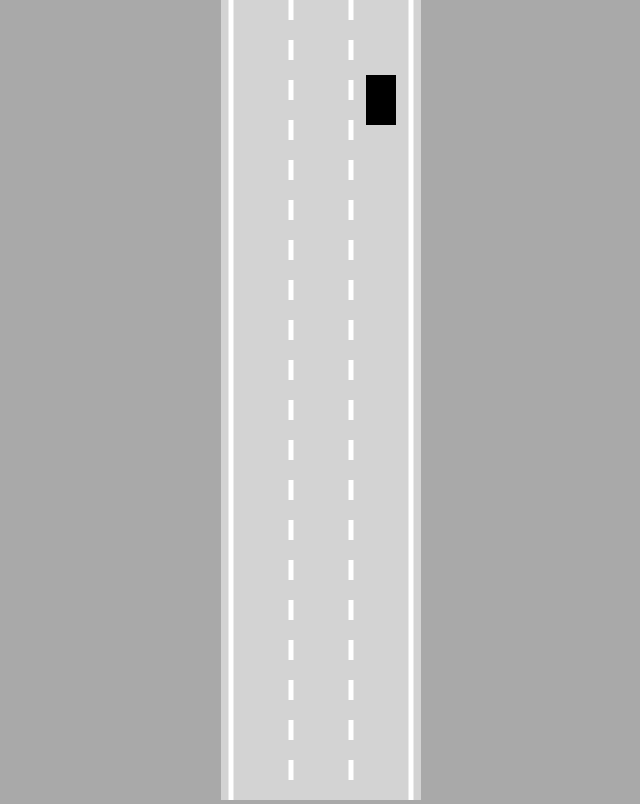
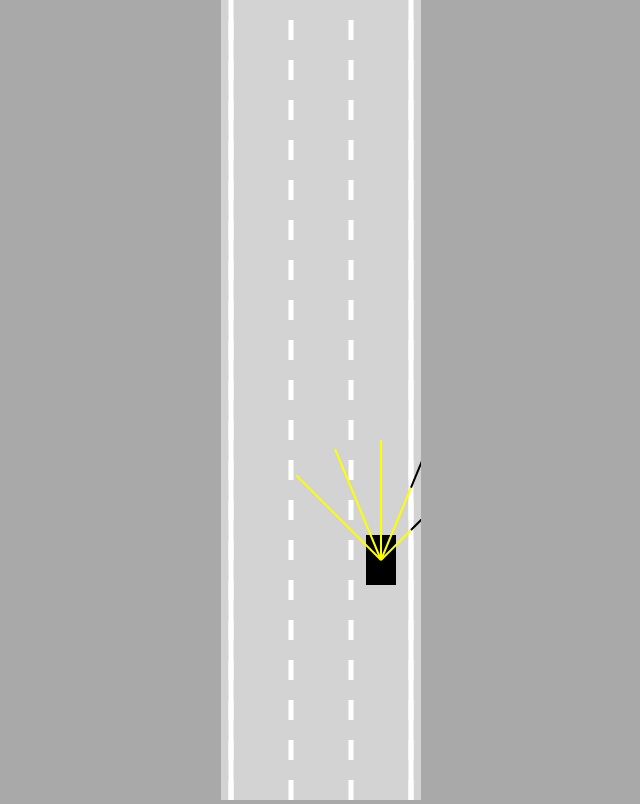
Before and after one commit to LimeTopHatter2048/Self-driving-car-V2, a plain HTML site: page SELF_DRIVING_CAR/index.html in a window 1280 px wide. Shown: the whole page, without its empty margins (319-959 px from the left). Drawn offline with Linux system fonts and the light colour scheme.

Commit message:
Artificial Sensors & collision detection

```diff
--- a/SELF_DRIVING_CAR/car.js
+++ b/SELF_DRIVING_CAR/car.js
@@ -10,13 +10,53 @@ class Car{
         this.maxSpeed=3;
         this.friction=0.05;
         this.angle=0;
+        this.damaged=false;
 
+        this.sensor=new Sensor(this);
         this.controls=new Controls();
     }
 
-    update(){
-        this.#move();
+    update(roadBorders){
+        if(!this.damaged){
+            this.#move();
+            this.polygon=this.#createPolygon();
+            this.damaged=this.#assessDamage(roadBorders);
+        }
+        this.sensor.update(roadBorders);
     }
+
+    #assessDamage(roadBorders){
+        for(let i=0;i<roadBorders.length;i++){
+            if(polysIntersect(this.polygon,roadBorders[i])){
+                return true;
+            }
+        }
+        return false;
+    }
+
+    #createPolygon(){
+        const points=[];
+        const rad=Math.hypot(this.width,this.height)/2;
+        const alpha=Math.atan2(this.width,this.height);
+        points.push({
+            x:this.x-Math.sin(this.angle-alpha)*rad,
+            y:this.y-Math.cos(this.angle-alpha)*rad
+        });
+        points.push({
+            x:this.x-Math.sin(this.angle+alpha)*rad,
+            y:this.y-Math.cos(this.angle+alpha)*rad
+        });
+        points.push({
+            x:this.x-Math.sin(Math.PI+this.angle-alpha)*rad,
+            y:this.y-Math.cos(Math.PI+this.angle-alpha)*rad
+        });
+        points.push({
+            x:this.x-Math.sin(Math.PI+this.angle+alpha)*rad,
+            y:this.y-Math.cos(Math.PI+this.angle+alpha)*rad
+        });
+        return points;
+    }
+
     #move(){
         // move controls speed up,down
         if(this.controls.forward){
@@ -63,19 +103,19 @@ class Car{
         this.y-=Math.cos(this.angle)*this.speed;
     }
     draw(ctx){
-        ctx.save();
-        ctx.translate(this.x,this.y);
-        ctx.rotate(-this.angle);
-
+        if(this.damaged){
+            ctx.fillStyle="gray";
+        } else{
+            ctx.fillStyle="black";
+        }
         ctx.beginPath();
-        ctx.rect(
-            -this.width/2,
-            -this.height/2,
-            this.width,
-            this.height
-        );
+        ctx.moveTo(this.polygon[0].x, this.polygon[0].y);
+        for(let i=1;i<this.polygon.length;i++){
+            ctx.lineTo(this.polygon[i].x,this.polygon[i].y);
+        }
         ctx.fill();
 
-        ctx.restore();
+
+        this.sensor.draw(ctx);
     }
 }
--- a/SELF_DRIVING_CAR/index.html
+++ b/SELF_DRIVING_CAR/index.html
@@ -9,6 +9,7 @@
 </head>
 <body>
     <canvas id="myCanvas"></canvas>
+    <script src="sensor.js"></script>
     <script src="utils.js"></script>
     <script src="road.js"></script>
     <script src="controls.js"></script>
--- a/SELF_DRIVING_CAR/main.js
+++ b/SELF_DRIVING_CAR/main.js
@@ -9,10 +9,16 @@ const car=new Car(road.getLaneCenter(3),100,30,50);
 animate();
 
 function animate(){
-    car.update();
+    car.update(road.borders);
 
     canvas.height=window.innerHeight;
+
+    ctx.save();
+    ctx.translate(0,-car.y+canvas.height*0.7);
+
     road.draw(ctx);
     car.draw(ctx);
+
+    ctx.restore();
     requestAnimationFrame(animate);
 }
--- a/SELF_DRIVING_CAR/road.js
+++ b/SELF_DRIVING_CAR/road.js
@@ -37,15 +37,19 @@ class Road{
                 i/this.laneCount
             );
             // LineDash
-            if(i>0 && i<this.laneCount){
-                ctx.setLineDash([20,20]);
-            }else{
-                ctx.setLineDash([]);
-            }
+            ctx.setLineDash([20,20]);
             ctx.beginPath();
             ctx.moveTo(x,this.top);
             ctx.lineTo(x,this.bottom);
             ctx.stroke();
         }
+
+        ctx.setLineDash([]);
+        this.borders.forEach(border=>{
+            ctx.beginPath();
+            ctx.moveTo(border[0].x,border[0].y);
+            ctx.lineTo(border[1].x,border[1].y);
+            ctx.stroke();
+        });
     }
 }
--- /dev/null
+++ b/SELF_DRIVING_CAR/sensor.js
@@ -0,0 +1,98 @@
+class Sensor{
+    constructor(car){
+        this.car=car;
+        this.rayCount=5;
+        this.rayLength=120;
+        this.raySpread=Math.PI/2;
+
+        this.rays=[];
+        this.readings=[];
+    }
+
+    update(roadBorders){
+        this.#castRays();
+        this.readings=[];
+        for(let i=0;i<this.rays.length;i++){
+            this.readings.push(
+                this.#getReading(this.rays[i],roadBorders)
+            );
+        }
+    }
+
+    #getReading(ray, roadBorders){
+        let touches=[];
+
+        for(let i=0;i<roadBorders.length;i++){
+            const touch=getIntersection(
+                ray[0],
+                ray[1],
+                roadBorders[i][0],
+                roadBorders[i][1]
+            );
+            if(touch){
+                touches.push(touch);
+            }
+        }
+        if(touches.length==0){
+            return null;
+        }else{
+            // <---
+            const offsets=touches.map(e=>e.offset);
+            const minOffset=Math.min(...offsets);
+            return touches.find(e=>e.offset==minOffset);
+        }
+    }
+
+    #castRays(){
+        this.rays=[];
+        for(let i=0;i<this.rayCount;i++){
+            const rayAngle=lerp(
+                this.raySpread/2,
+                -this.raySpread/2,
+                this.rayCount==1?0.5:i/(this.rayCount-1)
+            )+this.car.angle;
+
+            const start={x:this.car.x, y:this.car.y};
+            const end={
+                x:this.car.x-Math.sin(rayAngle)*this.rayLength,
+                y:this.car.y-Math.cos(rayAngle)*this.rayLength
+            };
+            this.rays.push([start,end]);
+        }
+    }
+
+    draw(ctx){
+        for(let i=0;i<this.rayCount;i++){
+            let end=this.rays[i][1];
+            if(this.readings[i]){
+                end=this.readings[i];
+            }
+            ctx.beginPath();
+            ctx.lineWidth=2;
+            ctx.strokeStyle="yellow";
+            ctx.moveTo(
+                this.rays[i][0].x,
+                this.rays[i][0].y
+            );
+            ctx.lineTo(
+                end.x,
+                end.y
+            );
+            ctx.stroke();
+
+            //
+            ctx.beginPath();
+            ctx.lineWidth=2;
+            ctx.strokeStyle="black";
+            ctx.moveTo(
+                this.rays[i][1].x,
+                this.rays[i][1].y
+            );
+            ctx.lineTo(
+                end.x,
+                end.y
+            );
+            ctx.stroke();
+        }
+    }
+}
--- a/SELF_DRIVING_CAR/utils.js
+++ b/SELF_DRIVING_CAR/utils.js
@@ -1,3 +1,40 @@
 function lerp(A,B,t){
     return A+(B-A)*t;
 }
+
+function getIntersection(A,B,C,D){
+    const tTop=(D.x-C.x)*(A.y-C.y)-(D.y-C.y)*(A.x-C.x);
+    const uTop=(C.y-A.y)*(A.x-B.x)-(C.x-A.x)*(A.y-B.y);
+    const bottom=(D.y-C.y)*(B.x-A.x)-(D.x-C.x)*(B.y-A.y);
+
+    if(bottom!=0){
+        const t=tTop/bottom;
+        const u=uTop/bottom;
+        if(t>=0 && t<=1 && u>=0 && u<=1){
+            return {
+                x:lerp(A.x,B.x,t),
+                y:lerp(A.y,B.y,t),
+                offset:t
+            }
+        }
+    }
+
+    return null;
+}
+
+function polysIntersect(poly1, poly2){
+    for(let i=0;i<poly1.length;i++){
+        for(let j=0;j<poly2.length;j++){
+            const touch=getIntersection(
+                poly1[i],
+                poly1[(i+1)%poly1.length],
+                poly2[j],
+                poly2[(j+1)%poly2.length]
+            );
+            if(touch){
+                return true;
+            }
+        }
+    }
+    return false;
+}
```
